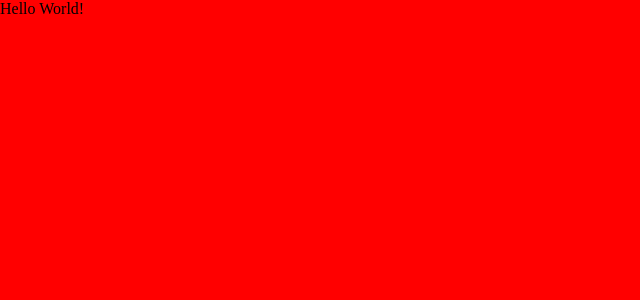
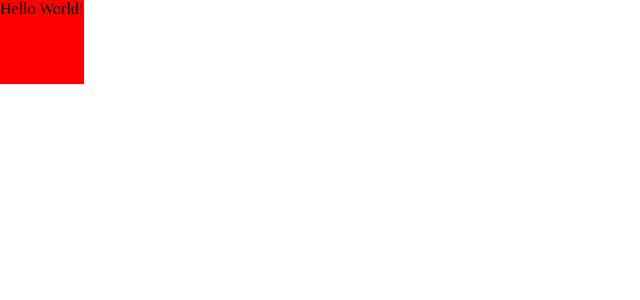
Before and after one commit to Willilio/classpuzzle, a React (Create React App) app: page / in a window 1280 px wide. Shown: the top 300 px of the page, without its empty margins (0-640 px from the left). Built offline with nearby package versions, Linux system fonts and the light colour scheme.

Commit message:
create board component files

```diff
--- /dev/null
+++ b/src/components/action/ActionButton.jsx
@@ -0,0 +1,5 @@
+const ActionButton = ({ buttonStyle, handleOnClick }) => {
+    return <p>Action Button!</p>;
+}
+
+export default ActionButton;
--- /dev/null
+++ b/src/components/action/ButtonList.jsx
@@ -0,0 +1,5 @@
+const ButtonList = () => {
+    return <p>Button List</p>;
+}
+
+export default ButtonList;
--- a/src/components/board/PuzzleBoard.jsx
+++ b/src/components/board/PuzzleBoard.jsx
@@ -1,7 +1,11 @@
 const PuzzleBoard = () => {
-    return (<div className="classpuzzle-board">
-        Hello World!
-    </div>)
+    return (
+        <div className="classpuzzle-container">
+            <div className="classpuzzle-board">
+                Hello World!
+            </div>
+        </div>
+    );
 };
 
 export default PuzzleBoard;
--- /dev/null
+++ b/src/components/board/PuzzleRow.jsx
@@ -0,0 +1,5 @@
+const PuzzleRow = ({ squareStates }) => {
+    return <p>Hello!</p>;
+}
+
+export default PuzzleRow;
--- /dev/null
+++ b/src/components/board/PuzzleSquare.jsx
@@ -0,0 +1,5 @@
+const PuzzleSquare = ({ squareState }) => {
+    return <p>Puzzle Square!</p>;
+}
+
+export default PuzzleSquare;
--- a/src/style/board/board.css
+++ b/src/style/board/board.css
@@ -1,3 +1,7 @@
+.classpuzzle-container {
+  display: flex;
+}
+
 .classpuzzle-board {
   aspect-ratio: 1;
   background-color: red;
--- a/src/style/index.css
+++ b/src/style/index.css
@@ -1,4 +1,5 @@
 @import url("board/board.css");
+@import url("action/action.css");
 
 body {
   padding: 0;
```
Also changed, not shown: src/style/action/action.css (added).
